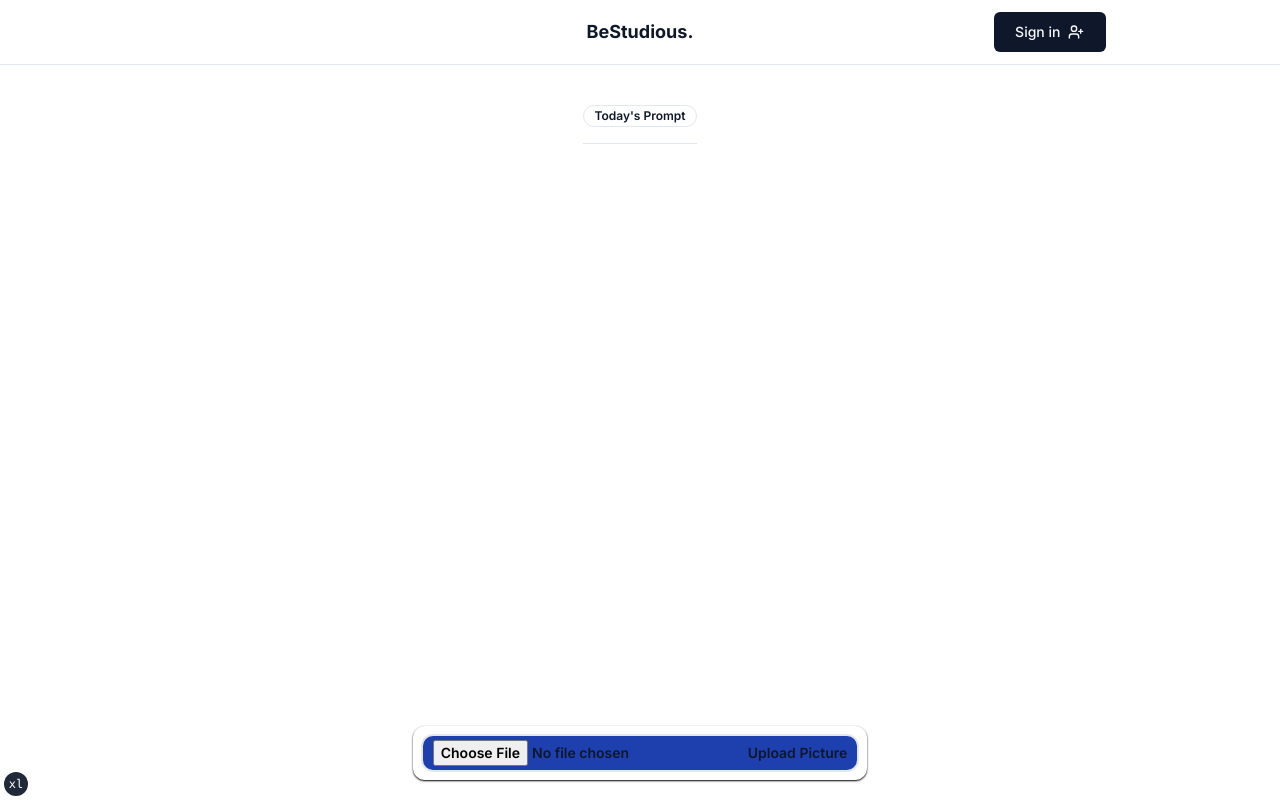
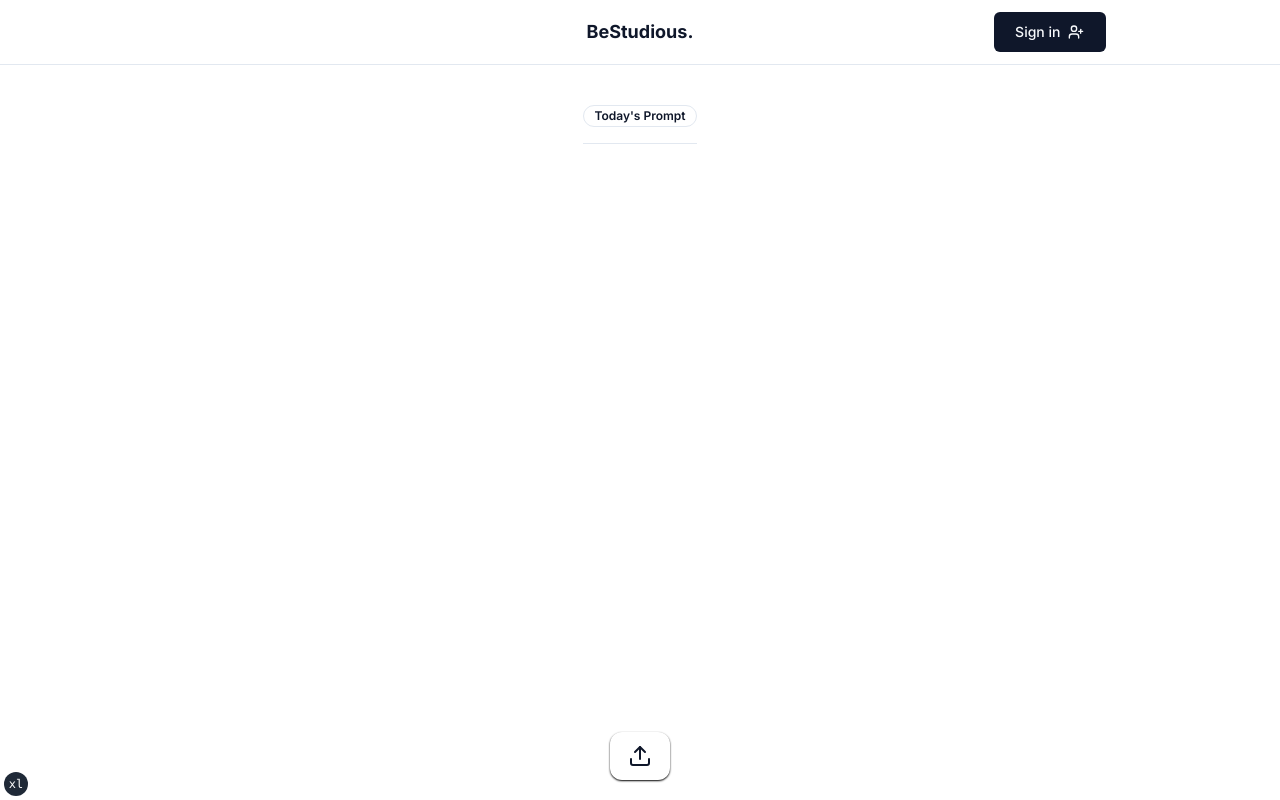
Before and after one commit to arihanv/BeStudious, a Next.js app: page /feed in a window 1280 px wide. Built offline with nearby package versions, Linux system fonts and the light colour scheme; no server answers; the database is empty.

Commit message:
Style upload button

```diff
--- a/app/feed/page.tsx
+++ b/app/feed/page.tsx
@@ -6,7 +6,7 @@
 import { Badge } from "@/components/ui/badge"
 import Posts from "@/components/posts/posts"
 
-import Upload from "./upload"
+import UploadButton from "./upload"
 
 export default function IndexPage() {
   const [posts, setPosts] = useState([])
@@ -40,8 +40,8 @@
         <div className="flex w-full flex-1 border-b"></div>
       </div>
       <div className="fixed bottom-0 z-20 mb-5 w-fit rounded-xl p-2 shadow-sm shadow-black backdrop-blur-sm">
-        <div className="w-fit rounded-xl border-2 bg-blue-800 px-2.5 py-1 text-sm font-semibold">
-          <Upload posts={posts} setPosts={setPosts} />
+        <div className="w-fit rounded-xl px-2.5 py-1 text-sm font-semibold">
+          <UploadButton posts={posts} setPosts={setPosts} />
         </div>
       </div>
       <Posts posts={posts} setPosts={setPosts} />
--- a/app/feed/upload.jsx
+++ b/app/feed/upload.jsx
@@ -1,17 +1,28 @@
 "use client"
 
-import { useState } from "react"
+import { useState, useRef } from "react"
 import supabaseClient from "@/constants/constants.jsx"
 import { useUser } from "@clerk/nextjs"
 import moment from "moment"
-import { v4 as uuidv4 } from "uuid"
+import { Upload } from "lucide-react"
 
 import Post from "@/components/posts/post"
 
-export default function Upload({ posts, setPosts }) {
+export default function UploadButton({ posts, setPosts }) {
   const { user } = useUser()
+  const fileInputRef = useRef(null);
   const [file, setFile] = useState([])
   const handleSubmit = async (e) => {
+    const { data } = await supabaseClient
+      .from("images")
+      .select("created_at")
+      .eq("userId", user.id);
+    // if (data) {
+      console.log(data);
+    // }
+
+
+
     e.preventDefault()
     if (!file) {
       return
@@ -63,15 +74,38 @@
   }
 
   const handleFiles = (e) => {
-    setFile(e.target.files[0])
+    const selectedFile = e.target.files[0];
+
+    if (!selectedFile) {
+      return;
+    }
+
+    if (selectedFile.type !== "image/jpeg" && selectedFile.type !== "image/png") {
+      alert("Please select a JPG or PNG image.");
+      return;
+    }
+
+    setFile(selectedFile);
+
+    handleSubmit(e);
   }
 
   return (
     <div>
       <form onSubmit={handleSubmit}>
-        <input type="file" name="image" onChange={handleFiles} />
-        <button type="submit">Upload Picture</button>
+        <label htmlFor="imageUpload">
+          <Upload />
+        </label>
+        <input
+          id="imageUpload"
+          name="imageUpload"
+          style={{ display: "none", visibility: "hidden", cursor: "pointer" }}
+          type="file"
+          accept=".jpg, .jpeg, .png"
+          ref={fileInputRef}
+          onChange={handleFiles}
+        />
       </form>
     </div>
-  )
+  );
 }
```
